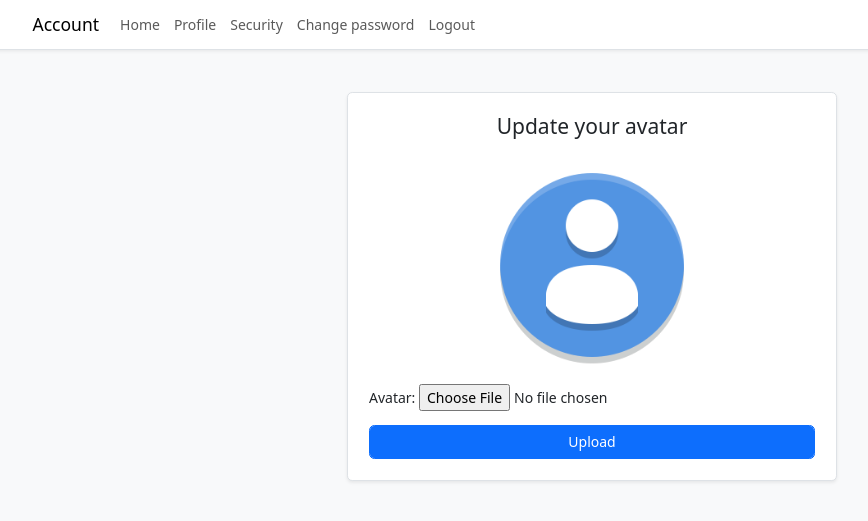
After one commit to ngothikimoanh/hrm-django, a Django app: page /account/users/profile/edit_avatar in a window 1280 px wide. The commit adds this page. Shown: the top 521 px of the page, without its empty margins (48-916 px from the left). Run offline with Django 5.2, Linux system fonts and the light colour scheme; the visitor is signed in with stand-in values (Sample User, id 1); parts of the project's set-up code (start-up, migrations or seed data) failed here and were passed over.

Commit message:
upload avatar

```diff
--- a/requirements.txt
+++ b/requirements.txt
@@ -6,3 +6,6 @@ boto3
 
 #testing
 pytest-django
+
+# image processing
+pillow
--- a/src/account/forms/user/profile.py
+++ b/src/account/forms/user/profile.py
@@ -2,6 +2,12 @@ from django import forms
 from django.contrib.auth import get_user_model
 
 User = get_user_model()
+
+
+class EditAvatarForm(forms.ModelForm):
+    class Meta:
+        model = User
+        fields = ["avatar"]
 
 
 class EditNameForm(forms.ModelForm):
--- a/src/account/models/user.py
+++ b/src/account/models/user.py
@@ -34,6 +34,7 @@ class User(AbstractUser, TimestampMixin, UUIDPrimaryMixin):
         MALE = "male"
         FEMALE = "female"
 
+    avatar = models.ImageField(upload_to="profile/", blank=True, null=True)
     email = models.EmailField(unique=True)
     email_verified = models.BooleanField(default=False)
 
--- /dev/null
+++ b/src/account/templates/account/pages/user/profile/edit_avatar.html
@@ -0,0 +1,27 @@
+{% extends "account/base.html" %}
+
+{% load static %}
+
+{% block title %}Edit Profile{% endblock title %}
+
+{% block nav %}
+{% include "account/nav.html" with path="account-user-profile" %}
+{% endblock nav %}
+
+{% block main %}
+<div class="container mt-5 shadow-sm border rounded p-4 bg-body-tertiary" style="max-width: 35rem;">
+  <h4 class="text-center mb-4">Update your avatar</h4>
+  <form method="POST" enctype="multipart/form-data">
+    {% csrf_token %}
+
+    <img class="rounded mx-auto d-block mb-3" src="{% if user.avatar %}{{ user.avatar.url }}{% else %}{% static 'images/default_avatar.png' %}{% endif %}" alt="avatar" style="width:15rem; height:15rem>
+
+    <p>
+      <label for="id_avatar">Avatar:</label>
+      <input type="file" name="avatar">
+    </p>
+
+    <button class="form-control btn btn-primary" type="submit">Upload</button>
+  </form>
+</div>
+{% endblock main %}
--- a/src/account/urls.py
+++ b/src/account/urls.py
@@ -5,6 +5,7 @@ from account.views.home import home_view
 from account.views.user.change_password_view import change_password_view
 from account.views.user.edit_profile import (
     edit_address_view,
+    edit_avatar_view,
     edit_birthday_view,
     edit_email_view,
     edit_gender_view,
@@ -25,6 +26,7 @@ urlpatterns = [
     path("users/profile", profile_view, name="account-user-profile"),
     path("users/change_password", change_password_view, name="account-user-change_password"),
     # Edit profile
+    path("users/profile/edit_avatar", edit_avatar_view, name="account-user-profile-edit-avatar"),
     path("users/profile/edit_name", edit_name_view, name="account-user-profile-edit-name"),
     path("users/profile/edit_gender", edit_gender_view, name="account-user-profile-edit-gender"),
     path("users/profile/edit_phone_number", edit_phone_number_view, name="account-user-profile-edit-phone_number"),
--- a/src/account/views/user/edit_profile.py
+++ b/src/account/views/user/edit_profile.py
@@ -7,6 +7,7 @@ from django.shortcuts import redirect, render
 from account.decorators.user import require_login
 from account.forms.user.profile import (
     EditAddressForm,
+    EditAvatarForm,
     EditBirthdayForm,
     EditEmailForm,
     EditGenderForm,
@@ -15,6 +16,20 @@ from account.forms.user.profile import (
 )
 
 User = get_user_model()
+
+
+@require_login
+def edit_avatar_view(request: HttpRequest):
+    form = EditAvatarForm(
+        request.POST or None,
+        request.FILES or None,
+        instance=request.user,
+    )
+    if request.method == HTTPMethod.POST and form.is_valid():
+        form.save()
+        return redirect("account-user-profile")
+
+    return render(request, "account/pages/user/profile/edit_avatar.html", {"form": form})
 
 
 @require_login
--- a/src/main/urls.py
+++ b/src/main/urls.py
@@ -1,3 +1,5 @@
+from django.conf import settings
+from django.conf.urls.static import static
 from django.contrib import admin
 from django.urls import include, path
 
@@ -5,3 +7,5 @@ urlpatterns = [
     path("admin/", admin.site.urls),
     path("account/", include("account.urls")),
 ]
+if settings.DEBUG:
+    urlpatterns += static(settings.MEDIA_URL, document_root=settings.MEDIA_ROOT)
```
Also changed, not shown: src/account/templates/account/pages/user/profile.html (+2 -7 lines), src/main/settings.py (+7 -1 lines), media/profile/oanh.jpg (added), src/account/migrations/0015_user_avatar_alter_emailverifyotp_otp.py (added), static/css/custom.css (renamed from src/account/static/css/custom.css), static/images/default_avatar.png (renamed from src/account/static/images/default_avartar.png).
